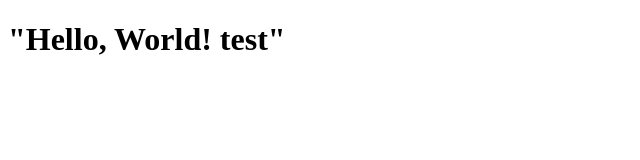
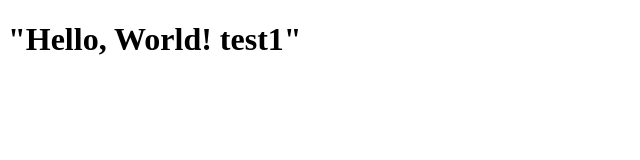
Before and after one commit to VootlaSaiCharan/web_app_github_actions, a plain HTML site: page index.html in a window 1280 px wide. Shown: the full height of the page, 0-640 px from the left. Drawn offline with Linux system fonts and the light colour scheme.

```diff
--- a/index.html
+++ b/index.html
@@ -6,6 +6,6 @@
     <title>Document</title>
 </head>
 <body>
-    <h1>"Hello, World! test"</h1>
+    <h1>"Hello, World! test1"</h1>
 </body>
 </html>
```
